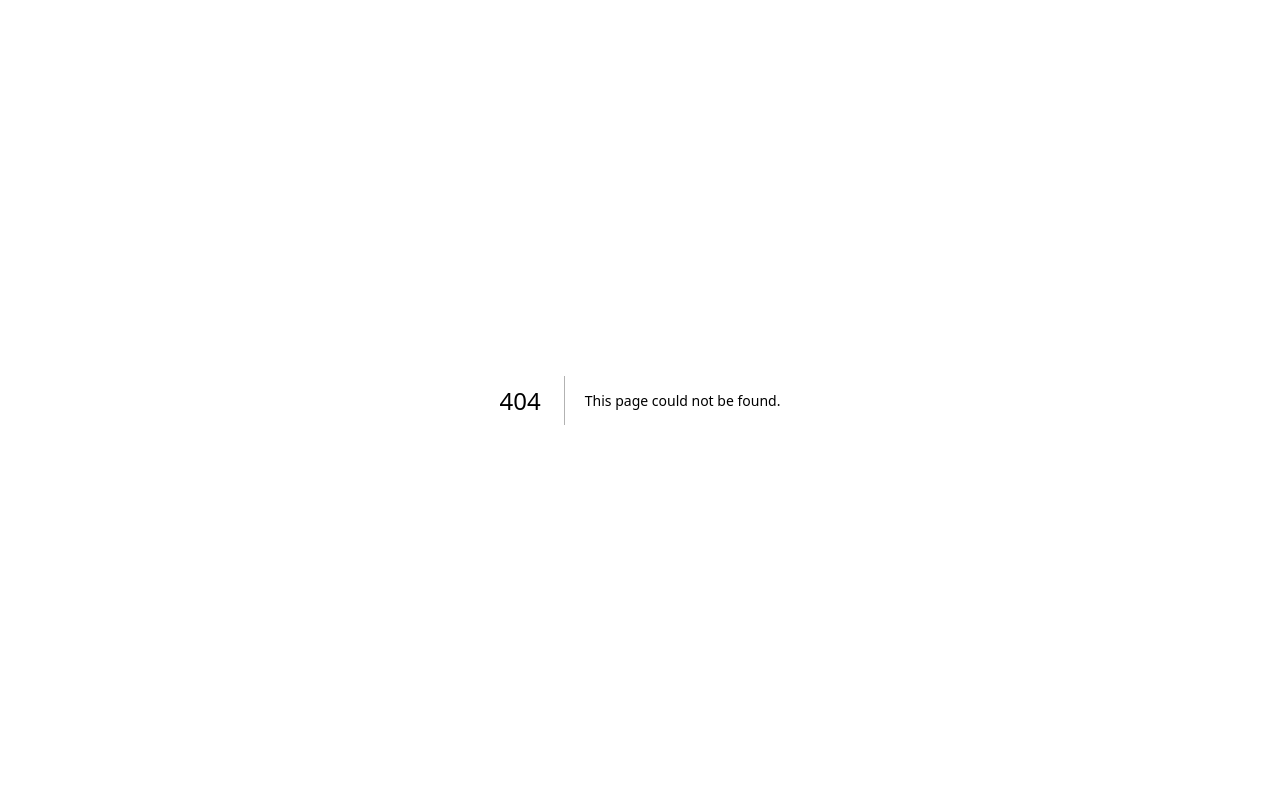
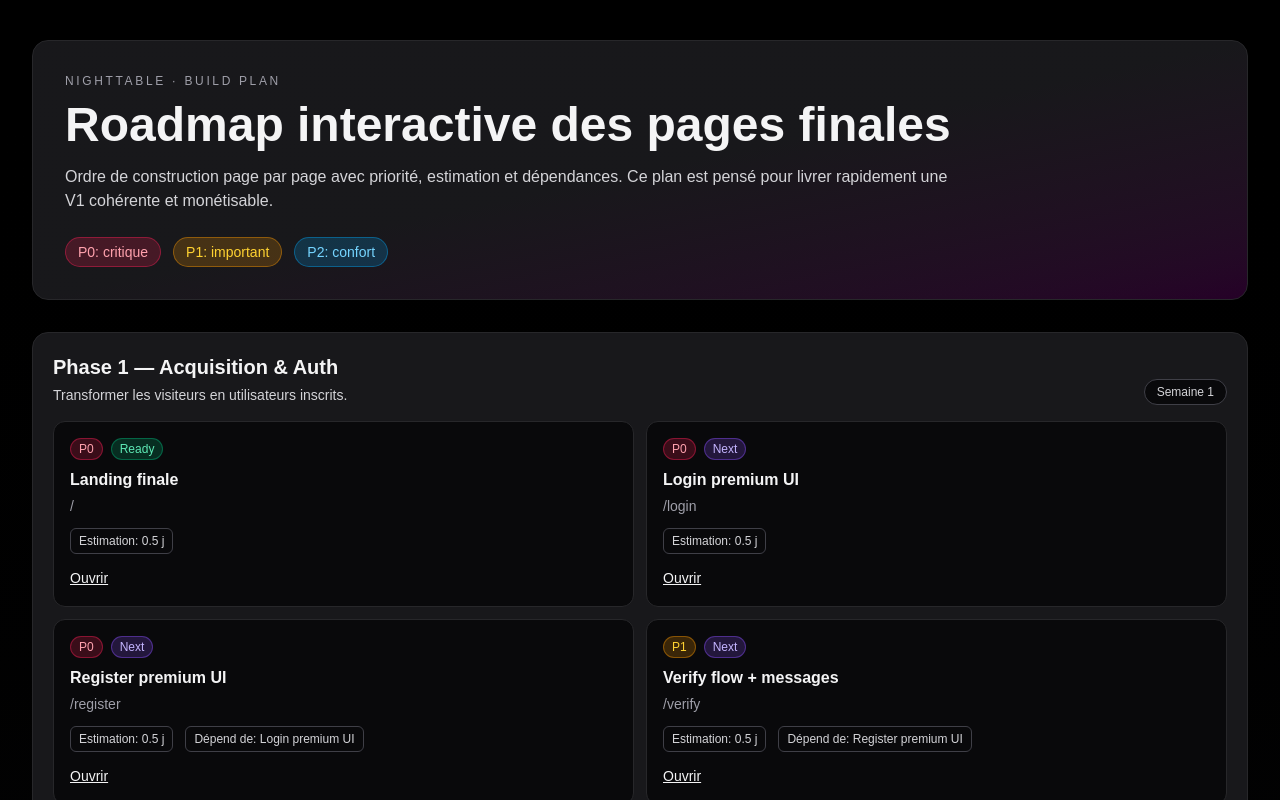
Before and after one commit to jeuneMaitre667/nightable-d-mo, a Next.js app: page /build-plan in a window 1280 px wide. Before the commit this address had no page. Shown: the top 800 px of the page. Built offline with nearby package versions, Linux system fonts and the light colour scheme.

Commit message:
feat(plan): add interactive build roadmap with priorities and estimates

```diff
--- /dev/null
+++ b/src/app/build-plan/page.tsx
@@ -0,0 +1,154 @@
+import Link from "next/link";
+
+type Priority = "P0" | "P1" | "P2";
+type Status = "ready" | "next" | "later";
+
+type PlanItem = {
+  title: string;
+  route: string;
+  priority: Priority;
+  estimate: string;
+  dependency?: string;
+  status: Status;
+};
+
+type PlanPhase = {
+  name: string;
+  objective: string;
+  sprint: string;
+  items: PlanItem[];
+};
+
+const phases: PlanPhase[] = [
+  {
+    name: "Phase 1 — Acquisition & Auth",
+    sprint: "Semaine 1",
+    objective: "Transformer les visiteurs en utilisateurs inscrits.",
+    items: [
+      { title: "Landing finale", route: "/", priority: "P0", estimate: "0.5 j", status: "ready" },
+      { title: "Login premium UI", route: "/login", priority: "P0", estimate: "0.5 j", status: "next" },
+      { title: "Register premium UI", route: "/register", priority: "P0", estimate: "0.5 j", dependency: "Login premium UI", status: "next" },
+      { title: "Verify flow + messages", route: "/verify", priority: "P1", estimate: "0.5 j", dependency: "Register premium UI", status: "next" },
+      { title: "Page clubs index", route: "/clubs", priority: "P1", estimate: "1 j", status: "next" },
+      { title: "Page club publique", route: "/clubs/[slug]", priority: "P0", estimate: "0.5 j", status: "ready" },
+    ],
+  },
+  {
+    name: "Phase 2 — Core Reservation",
+    sprint: "Semaine 2",
+    objective: "Permettre la réservation table de bout en bout.",
+    items: [
+      { title: "Reserve page complete", route: "/reserve", priority: "P0", estimate: "1 j", status: "next" },
+      { title: "Client dashboard shell", route: "/dashboard/client", priority: "P0", estimate: "1 j", status: "ready" },
+      { title: "Client reservations page", route: "/dashboard/client/reservations", priority: "P0", estimate: "1 j", dependency: "Reserve page complete", status: "next" },
+      { title: "Stripe payment flow UI", route: "/reserve", priority: "P0", estimate: "1 j", dependency: "Reserve page complete", status: "next" },
+    ],
+  },
+  {
+    name: "Phase 3 — Club Operations",
+    sprint: "Semaine 3",
+    objective: "Donner au club un cockpit opérationnel complet.",
+    items: [
+      { title: "Club dashboard UX", route: "/dashboard/club", priority: "P0", estimate: "1 j", status: "ready" },
+      { title: "Club events page", route: "/dashboard/club/events", priority: "P0", estimate: "1 j", status: "next" },
+      { title: "Club tables / floor plan", route: "/dashboard/club/tables", priority: "P0", estimate: "1.5 j", dependency: "Club events page", status: "next" },
+      { title: "Club reservations board", route: "/dashboard/club/reservations", priority: "P0", estimate: "1 j", dependency: "Client reservations page", status: "next" },
+      { title: "Club analytics v1", route: "/dashboard/club/analytics", priority: "P1", estimate: "1 j", status: "later" },
+    ],
+  },
+  {
+    name: "Phase 4 — Growth Modules",
+    sprint: "Semaine 4",
+    objective: "Activer les leviers réseau: promoteurs, VIP, IA.",
+    items: [
+      { title: "Promoter guestlist UI", route: "/dashboard/promoter/guestlist", priority: "P1", estimate: "1 j", status: "later" },
+      { title: "Promoter commissions", route: "/dashboard/promoter/commissions", priority: "P1", estimate: "1 j", dependency: "Promoter guestlist UI", status: "later" },
+      { title: "VIP invitations", route: "/dashboard/vip/invitations", priority: "P1", estimate: "1 j", status: "later" },
+      { title: "AI assistant UX", route: "/demo", priority: "P2", estimate: "1 j", status: "later" },
+    ],
+  },
+];
+
+function badgePriority(priority: Priority) {
+  if (priority === "P0") {
+    return <span className="rounded-full border border-rose-500/40 bg-rose-500/20 px-2 py-0.5 text-xs text-rose-300">P0</span>;
+  }
+  if (priority === "P1") {
+    return <span className="rounded-full border border-amber-500/40 bg-amber-500/20 px-2 py-0.5 text-xs text-amber-300">P1</span>;
+  }
+  return <span className="rounded-full border border-sky-500/40 bg-sky-500/20 px-2 py-0.5 text-xs text-sky-300">P2</span>;
+}
+
+function badgeStatus(status: Status) {
+  if (status === "ready") {
+    return <span className="rounded-full border border-emerald-500/40 bg-emerald-500/20 px-2 py-0.5 text-xs text-emerald-300">Ready</span>;
+  }
+  if (status === "next") {
+    return <span className="rounded-full border border-violet-500/40 bg-violet-500/20 px-2 py-0.5 text-xs text-violet-300">Next</span>;
+  }
+  return <span className="rounded-full border border-zinc-600 bg-zinc-800/70 px-2 py-0.5 text-xs text-zinc-300">Later</span>;
+}
+
+export default function BuildPlanPage() {
+  return (
+    <main className="min-h-screen bg-gradient-to-b from-black via-zinc-950 to-zinc-900 px-4 py-10 text-zinc-100 md:px-8">
+      <div className="mx-auto max-w-7xl space-y-8">
+        <section className="rounded-2xl border border-zinc-800 bg-gradient-to-br from-zinc-900 via-zinc-900 to-fuchsia-950/50 p-6 md:p-8">
+          <p className="text-xs uppercase tracking-[0.22em] text-zinc-400">NightTable · Build Plan</p>
+          <h1 className="mt-3 text-3xl font-bold md:text-5xl">Roadmap interactive des pages finales</h1>
+          <p className="mt-4 max-w-4xl text-zinc-300">
+            Ordre de construction page par page avec priorité, estimation et dépendances. Ce plan est pensé pour livrer
+            rapidement une V1 cohérente et monétisable.
+          </p>
+          <div className="mt-6 flex flex-wrap gap-3 text-sm">
+            <span className="rounded-full border border-rose-500/40 bg-rose-500/20 px-3 py-1 text-rose-300">P0: critique</span>
+            <span className="rounded-full border border-amber-500/40 bg-amber-500/20 px-3 py-1 text-amber-300">P1: important</span>
+            <span className="rounded-full border border-sky-500/40 bg-sky-500/20 px-3 py-1 text-sky-300">P2: confort</span>
+          </div>
+        </section>
+
+        <div className="grid gap-4">
+          {phases.map((phase) => (
+            <section key={phase.name} className="rounded-2xl border border-zinc-800 bg-zinc-900 p-5">
+              <div className="flex flex-wrap items-end justify-between gap-3">
+                <div>
+                  <h2 className="text-xl font-semibold">{phase.name}</h2>
+                  <p className="mt-1 text-sm text-zinc-300">{phase.objective}</p>
+                </div>
+                <span className="rounded-full border border-zinc-700 bg-zinc-950 px-3 py-1 text-xs text-zinc-300">
+                  {phase.sprint}
+                </span>
+              </div>
+
+              <div className="mt-4 grid gap-3 md:grid-cols-2">
+                {phase.items.map((item) => (
+                  <article key={`${phase.name}-${item.title}`} className="rounded-xl border border-zinc-800 bg-zinc-950 p-4">
+                    <div className="flex flex-wrap items-center gap-2">
+                      {badgePriority(item.priority)}
+                      {badgeStatus(item.status)}
+                    </div>
+                    <h3 className="mt-2 font-semibold">{item.title}</h3>
+                    <p className="mt-1 text-sm text-zinc-400">{item.route}</p>
+
+                    <div className="mt-3 flex flex-wrap gap-3 text-xs text-zinc-300">
+                      <span className="rounded-md border border-zinc-700 px-2 py-1">Estimation: {item.estimate}</span>
+                      {item.dependency ? (
+                        <span className="rounded-md border border-zinc-700 px-2 py-1">Dépend de: {item.dependency}</span>
+                      ) : null}
+                    </div>
+
+                    <div className="mt-3">
+                      <Link href={item.route.startsWith("/dashboard") || item.route.includes("[slug]") ? "/final-pages" : item.route} className="text-sm underline">
+                        Ouvrir
+                      </Link>
+                    </div>
+                  </article>
+                ))}
+              </div>
+            </section>
+          ))}
+        </div>
+      </div>
+    </main>
+  );
+}
--- a/src/app/final-pages/page.tsx
+++ b/src/app/final-pages/page.tsx
@@ -20,6 +20,7 @@ const sections: Section[] = [
     pages: [
       { label: "Landing", path: "/", status: "live" },
       { label: "Démo produit", path: "/demo", status: "live" },
+      { label: "Roadmap interactive", path: "/build-plan", status: "live" },
       { label: "Club public (slug)", path: "/clubs/l-arc-paris", status: "live" },
       { label: "Réservation publique", path: "/reserve", status: "live" },
       { label: "Liste des clubs", path: "/clubs", status: "planned" },
@@ -113,6 +114,9 @@ export default function FinalPagesPage() {
           <div className="mt-6 flex flex-wrap gap-3 text-sm">
             <span className="rounded-full border border-emerald-500/40 bg-emerald-500/15 px-3 py-1 text-emerald-300">Live: déjà disponible</span>
             <span className="rounded-full border border-amber-500/40 bg-amber-500/15 px-3 py-1 text-amber-300">Planned: prévu en version finale</span>
+            <Link href="/build-plan" className="rounded-full border border-zinc-700 bg-zinc-900 px-3 py-1 text-zinc-200">
+              Ouvrir la roadmap interactive
+            </Link>
           </div>
         </section>
 
```
Also changed, not shown: 2 other files (tests, documents, lock files or other folders).
